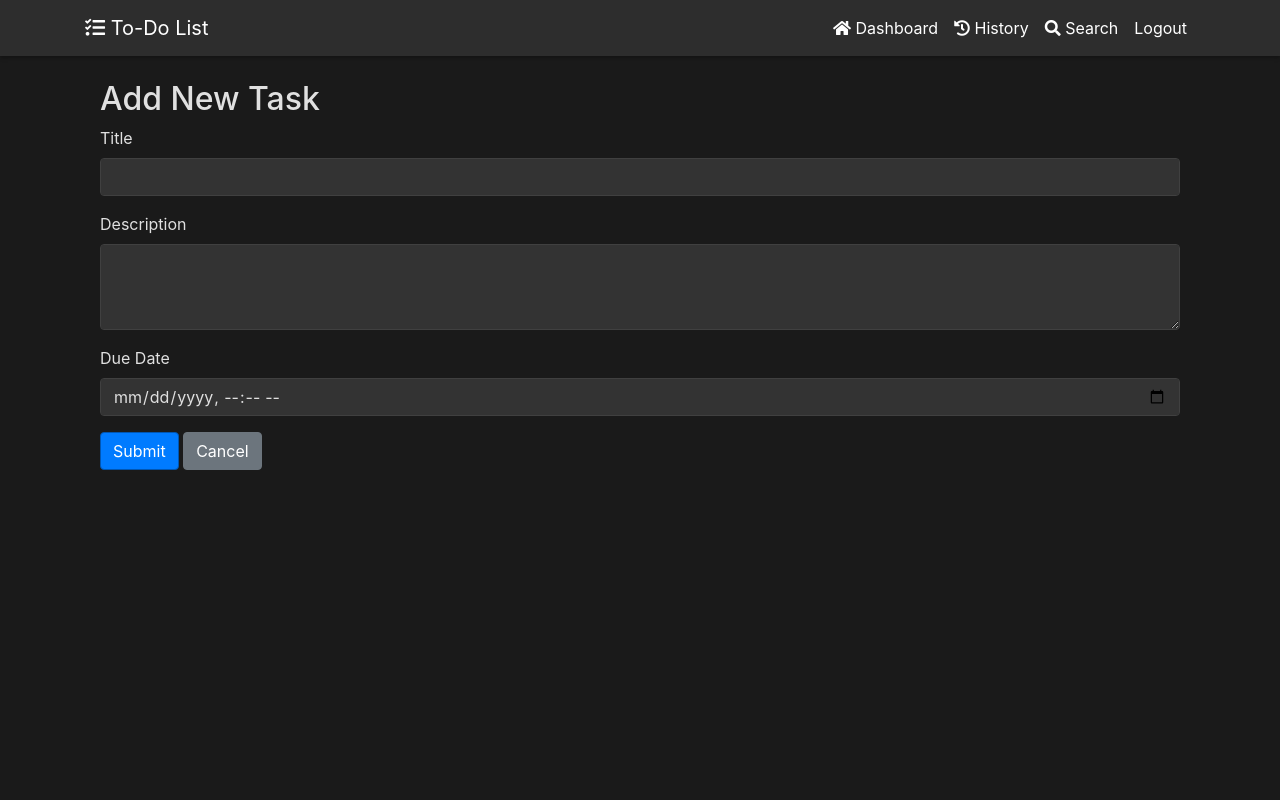
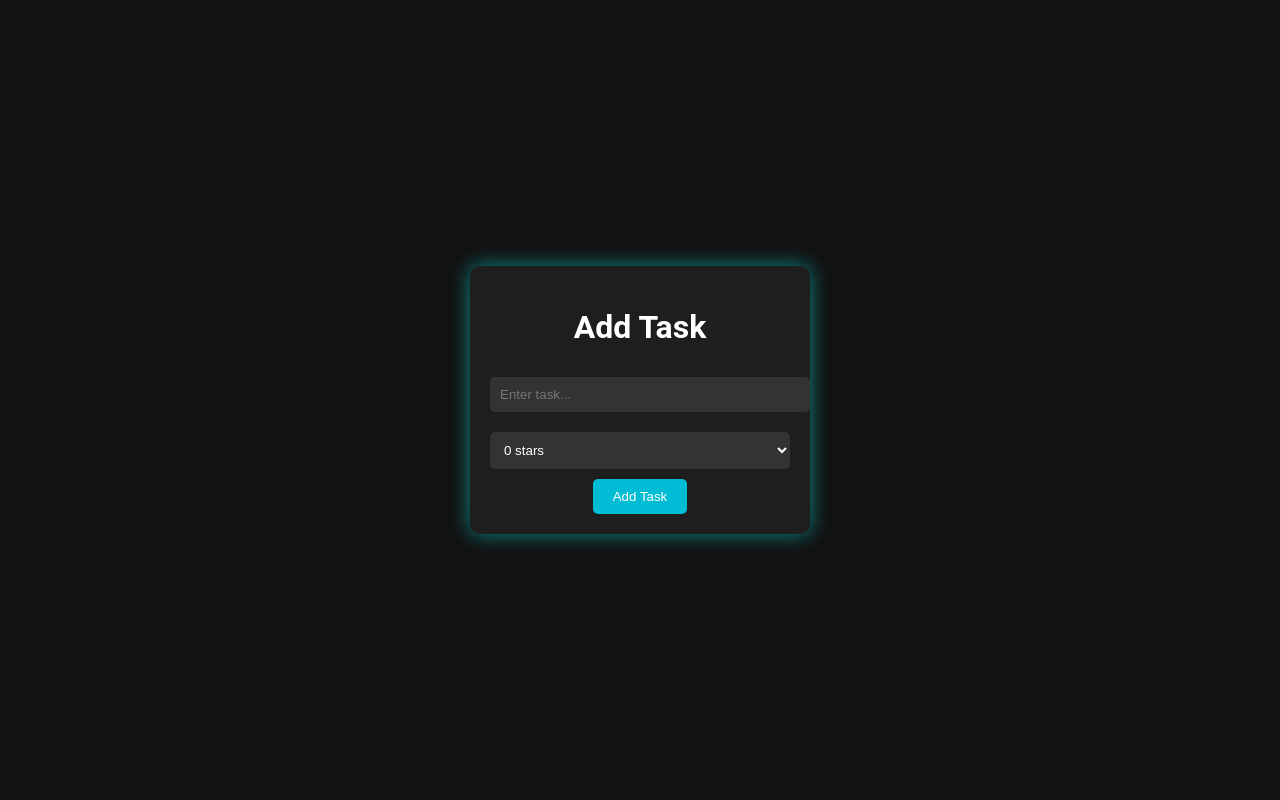
Before and after one commit to SaleemSws/flask-project, a Flask app: page /add_task in a window 1280 px wide. Run offline with Flask 3, Linux system fonts and the light colour scheme; a user stored in the database is signed in; tables that the repository leaves empty hold one stand-in row (values such as "Sample post"); some libraries are stand-ins or nearby versions.

Commit message:
add change graphics add_task,edit_task

```diff
--- a/routes.py
+++ b/routes.py
@@ -15,7 +15,7 @@ def index():
 @app_routes.route("/dashboard")
 @login_required
 def dashboard():
-    tasks = Task.query.filter_by(completed=False).all()
+    tasks = Task.query.filter_by(completed=False).order_by(Task.due_date.asc()).all()
     return render_template("dashboard.html", tasks=tasks)
 
 
--- a/templates/add_task.html
+++ b/templates/add_task.html
@@ -1,46 +1,67 @@
-{% extends "base.html" %}
-{% block title %}Add Task{% endblock %}
-
-{% block content %}
-<div class="container mt-4">
-    <h2>Add New Task</h2>
-    <form method="POST" class="needs-validation" novalidate>
-        {{ form.hidden_tag() }}
-        <div class="form-group">
-            {{ form.title.label }}
-            {{ form.title(class="form-control", required=true) }}
-            {% if form.title.errors %}
-                {% for error in form.title.errors %}
-                    <div class="invalid-feedback d-block">{{ error }}</div>
-                {% endfor %}
-            {% endif %}
-        </div>
-        <div class="form-group">
-            {{ form.description.label }}
-            {{ form.description(class="form-control", rows=3) }}
-            {% if form.description.errors %}
-                {% for error in form.description.errors %}
-                    <div class="invalid-feedback d-block">{{ error }}</div>
-                {% endfor %}
-            {% endif %}
-        </div>
-        <div class="form-group">
-            {{ form.due_date.label }}
-            <input type="datetime-local"
-                   name="due_date"
-                   class="form-control"
-                   required
-                   value="{{ form.due_date.data.strftime('%Y-%m-%dT%H:%M') if form.due_date.data else '' }}">
-            {% if form.due_date.errors %}
-                {% for error in form.due_date.errors %}
-                    <div class="invalid-feedback d-block">{{ error }}</div>
-                {% endfor %}
-            {% endif %}
-        </div>
-        <div class="form-group">
-            {{ form.submit(class="btn btn-primary") }}
-            <a href="{{ url_for('app_routes.dashboard') }}" class="btn btn-secondary">Cancel</a>
-        </div>
-    </form>
-</div>
-{% endblock %}
+<!DOCTYPE html>
+<html lang="en">
+<head>
+    <meta charset="UTF-8">
+    <meta name="viewport" content="width=device-width, initial-scale=1.0">
+    <title>Add Task</title>
+    <link rel="stylesheet" href="https://cdnjs.cloudflare.com/ajax/libs/font-awesome/5.15.3/css/all.min.css">
+    <style>
+        body {
+            background-color: #121212;
+            color: #ffffff;
+            font-family: 'Roboto', sans-serif;
+            display: flex;
+            justify-content: center;
+            align-items: center;
+            height: 100vh;
+            margin: 0;
+        }
+        .container {
+            background: #1e1e1e;
+            padding: 20px;
+            border-radius: 10px;
+            box-shadow: 0 0 20px rgba(0, 255, 255, 0.5);
+            width: 300px;
+            text-align: center;
+        }
+        input[type="text"], select {
+            width: 100%;
+            padding: 10px;
+            margin: 10px 0;
+            border: none;
+            border-radius: 5px;
+            background: #333;
+            color: #fff;
+        }
+        button {
+            background: #00bcd4;
+            border: none;
+            padding: 10px 20px;
+            border-radius: 5px;
+            color: #fff;
+            cursor: pointer;
+            transition: background 0.3s;
+        }
+        button:hover {
+            background: #0097a7;
+        }
+    </style>
+</head>
+<body>
+    <div class="container">
+        <h1>Add Task</h1>
+        <form action="/add" method="post">
+            <input type="text" name="title" placeholder="Enter task..." required>
+            <select name="priority" required>
+                <option value="0">0 stars</option>
+                <option value="1">⭐</option>
+                <option value="2">⭐⭐</option>
+                <option value="3">⭐⭐⭐</option>
+                <option value="4">⭐⭐⭐⭐</option>
+                <option value="5">⭐⭐⭐⭐⭐</option>
+            </select>
+            <button type="submit">Add Task</button>
+        </form>
+    </div>
+</body>
+</html>
```
Also changed, not shown: models.py (+5 -5 lines), templates/edit_task.html (+53 -0 lines).
